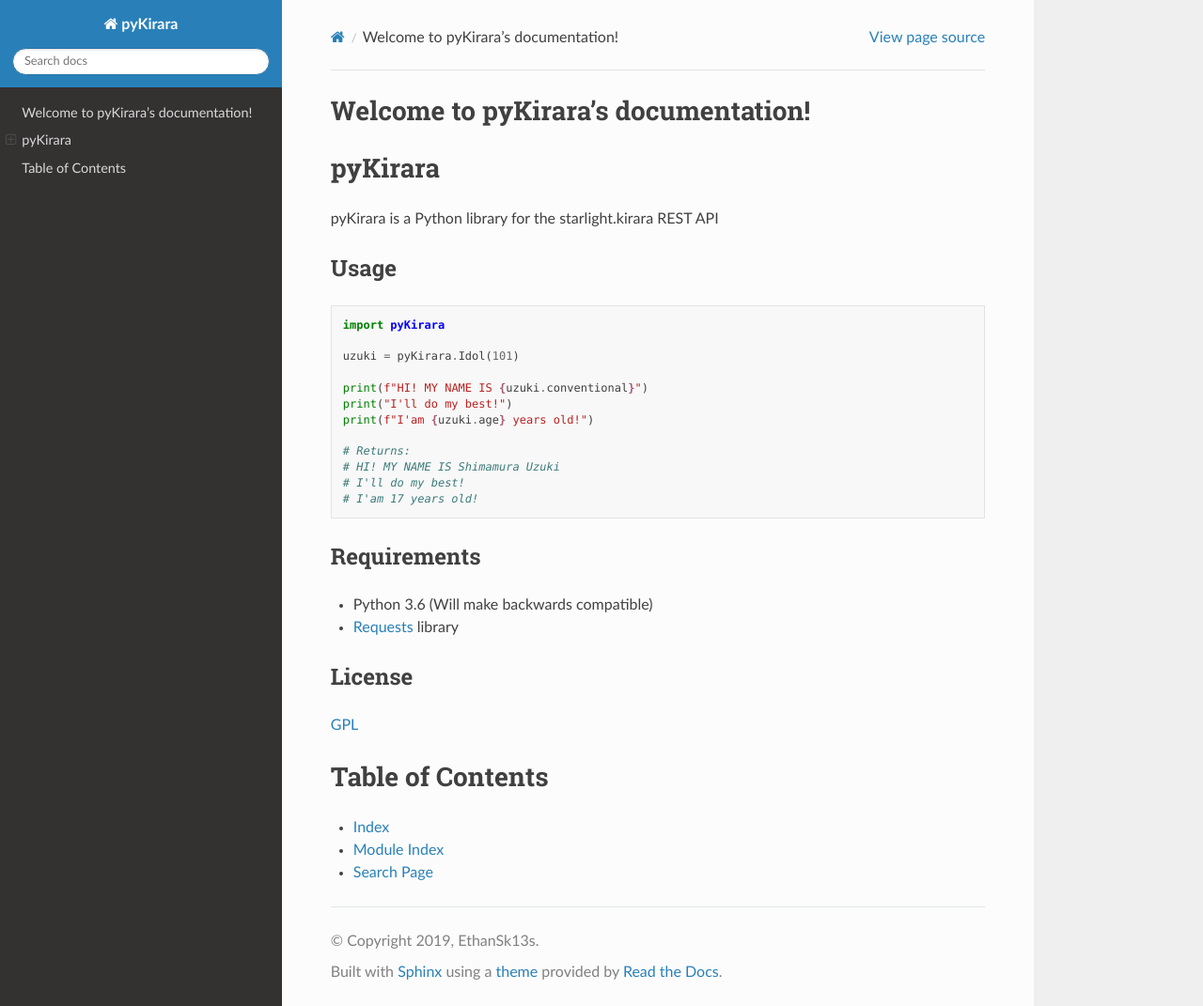
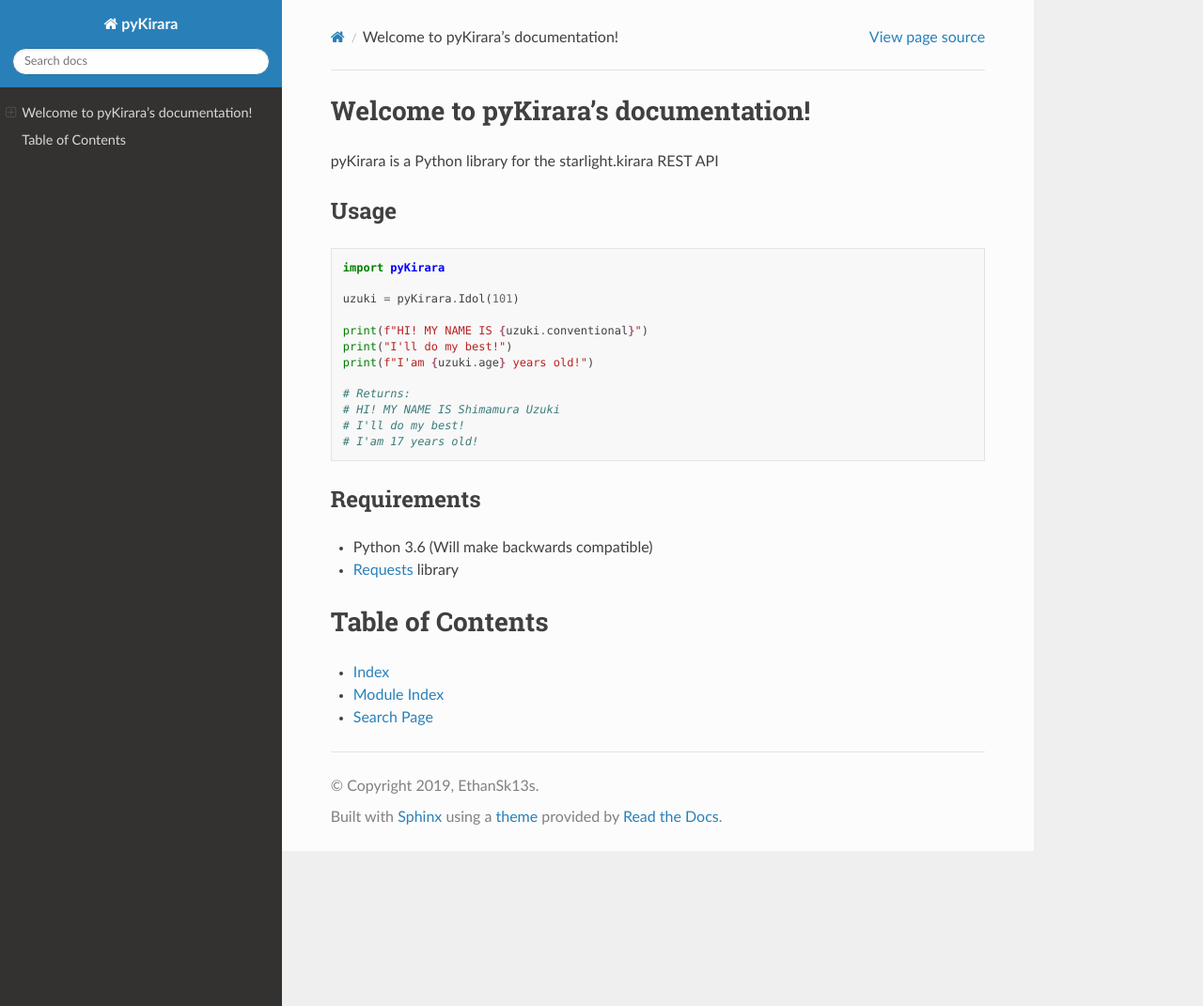
Before and after one commit to EthanSk13s/pyKirara, a Sphinx documentation site: the page built from docs/index.rst, in a window 1280 px wide and 1071 px high. Shown: the whole window at 94% size. Built offline with Sphinx 7.4.7 and the Read the Docs theme 2.0.0, drawn with Linux system fonts in a browser that asks for light colours; some of the changed lines change nothing that is shown.

Commit message:
removed markdown thing

```diff
--- a/docs/conf.py
+++ b/docs/conf.py
@@ -14,7 +14,12 @@
 #
 import os
 import sys
+from recommonmark.parser import CommonMarkParser
 sys.path.insert(0, os.path.abspath('../'))
+
+source_parsers = {
+    '.md': CommonMarkParser,
+}
 
 
 # -- Project information -----------------------------------------------------
@@ -44,7 +49,6 @@
     'sphinx.ext.todo',
     'sphinx.ext.viewcode',
     'sphinx.ext.napoleon',
-    'm2r'
 ]
 
 # Add any paths that contain templates here, relative to this directory.
--- a/docs/index.rst
+++ b/docs/index.rst
@@ -10,9 +10,31 @@
    :maxdepth: 2
    :caption: Contents:
 
+pyKirara is a Python library for the starlight.kirara REST API
 
+Usage
+-----
 
-.. mdinclude:: ../README.md
+.. code:: python
+
+    import pyKirara
+
+    uzuki = pyKirara.Idol(101)
+
+    print(f"HI! MY NAME IS {uzuki.conventional}")
+    print("I'll do my best!")
+    print(f"I'am {uzuki.age} years old!")
+
+    # Returns:
+    # HI! MY NAME IS Shimamura Uzuki
+    # I'll do my best!
+    # I'am 17 years old!
+
+Requirements
+------------
+
+-  Python 3.6 (Will make backwards compatible)
+-  `Requests <https://github.com/kennethreitz/requests>`__ library
 
 Table of Contents
 ==================
```
